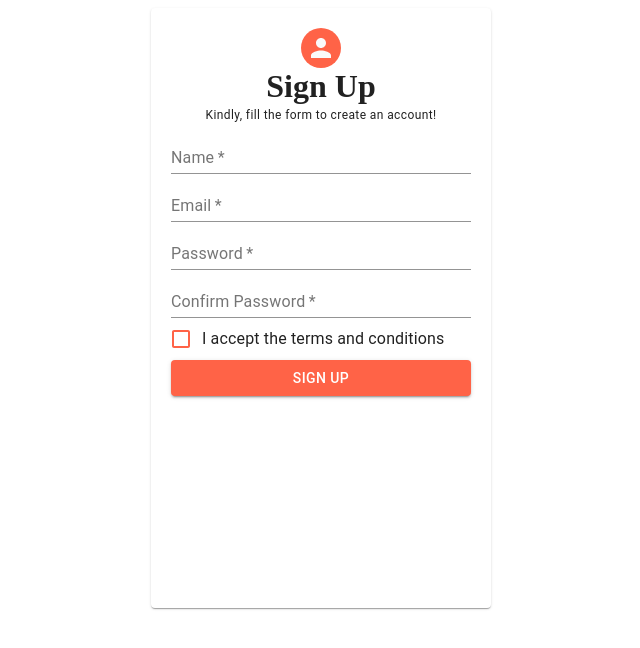
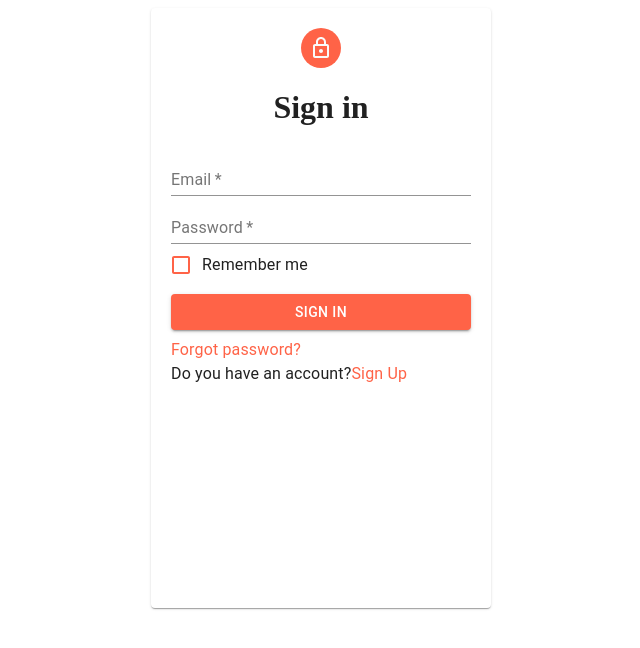
Before and after one commit to BFRIMPONG/Sign-up-with-react, a React (Create React App) app: page / in a window 1280 px wide. Shown: the top 648 px of the page, without its empty margins (319-959 px from the left). Built offline with nearby package versions, Linux system fonts and the light colour scheme.

Commit message:
Added login page

```diff
--- a/src/App.js
+++ b/src/App.js
@@ -1,13 +1,13 @@
 import React from 'react';
-import Signup from './component/login/signup';
-// import Login from './component/login/login';
+// import Signup from './component/login/signup';
+import Login from './component/login/login';
 // import SignInOutContainer from "./component/login/index"
 
 const App = () =>{
   return(
     <div>
-      <Signup />
-      {/* <Login />  */}
+      {/* <Signup /> */}
+      <Login />
       {/* <SignInOutContainer /> */}
 
     </div>
--- /dev/null
+++ b/src/component/login/login.jsx
@@ -0,0 +1,71 @@
+import React from 'react';
+import { Avatar, Button, Grid, Paper, TextField, Typography, Link } from '@material-ui/core';
+import HttpsOutlinedIcon from '@material-ui/icons/HttpsOutlined';
+import FormControlLabel from '@material-ui/core/FormControlLabel';
+import Checkbox from '@material-ui/core/Checkbox';
+
+
+const Login = ({handleChange}) =>{
+
+    const paperStyle={padding: 20, height: '70vh', width: 300, margin:"0px auto"}
+    const avatarStyle={backgroundColor:"tomato"}
+    const textFieldStyle={color:"tomato", fontColor:"tomato", borderColor:"tomato"}
+    const checkboxStyle={color:"tomato", borderColor:"white"}
+    const buttonStyle={color:"white", backgroundColor:"tomato", margin:"8px 0" }
+    const linkStyle={color:"tomato"}
+    return (
+      <Grid>
+        <Paper style={paperStyle}>
+          <Grid align="center">
+            <Avatar style={avatarStyle}>
+              <HttpsOutlinedIcon />
+            </Avatar>
+            <h1>Sign in</h1>
+          </Grid>
+          <form >
+          <TextField style={textFieldStyle}
+            label="Email"
+            placeholder="Enter email"
+            fullWidth
+            required
+
+          />
+          <TextField
+            label="Password"
+            type="password"
+            placeholder="Enter password"
+            fullWidth
+            required
+          />
+
+          <FormControlLabel
+            control={
+              <Checkbox style={checkboxStyle}
+
+                name="checkedB"
+                color="custom"
+              />
+            }
+            label="Remember me"
+          />
+          <Button type='submit' variant="contained" style={buttonStyle} color="tomato" fullWidth>Sign in</Button>
+          <Typography>
+            <Link style={linkStyle} href="#">
+                Forgot password?
+            </Link>
+          </Typography>
+
+          <Typography>
+              Do you have an account?
+            <Link style={linkStyle} href="#" onClick={()=>handleChange("event",1)}>
+                Sign Up
+            </Link>
+          </Typography>
+          </form>
+
+        </Paper>
+      </Grid>
+    );
+}
+
+export default Login;
--- a/src/component/login/signup.jsx
+++ /dev/null
@@ -1,69 +0,0 @@
-import { Grid, Paper, Avatar, Typography, TextField, Button} from "@material-ui/core";
-import React from "react";
-import FormControlLabel from '@material-ui/core/FormControlLabel';
-import Checkbox from '@material-ui/core/Checkbox';
-
-const Signup = () => {
-  const paperStyle = { padding: 20, height: '70vh', width: 300, margin: "0px auto" };
-  const avatarStyle = { backgroundColor: "tomato" };
-  const textFieldStyle = {};
-  const buttonStyle = {color:"white", backgroundColor:"tomato"};
-  const checkboxStyle={color:"tomato", borderColor:"white"}
-
-  return (
-    <Grid>
-      <Paper style={paperStyle}>
-        <Grid align="center">
-          <Avatar style={avatarStyle}></Avatar>
-          <h1 style={{margin:0}}>Sign Up</h1>
-          <Typography variant="caption" gutterBottom>
-            Kindly, fill the form to create an account!
-          </Typography>
-        </Grid>
-
-        <form>
-        <TextField
-            style={textFieldStyle}
-            label="Name"
-            placeholder="Enter Name"
-            fullWidth
-            required
-          />
-          <TextField
-            label="Email"
-            placeholder="Enter email"
-            fullWidth
-            required
-          />
-          <TextField
-            label="Password"
-            type="password"
-            placeholder="Enter password"
-            fullWidth
-            required
-          />
-          <TextField
-            label="Confirm Password"
-            type="password"
-            placeholder="Confirm Password"
-            fullWidth
-            required
-          />
-          <FormControlLabel
-            control={
-              <Checkbox style={checkboxStyle}
-
-                name="checkedB"
-                color="custom"
-              />
-            }
-            label="I accept the terms and conditions"
-          />
-          <Button type="submit" variant="contained" style={buttonStyle} fullWidth>Sign up</Button>
-        </form>
-      </Paper>
-    </Grid>
-  );
-};
-
-export default Signup;
```
